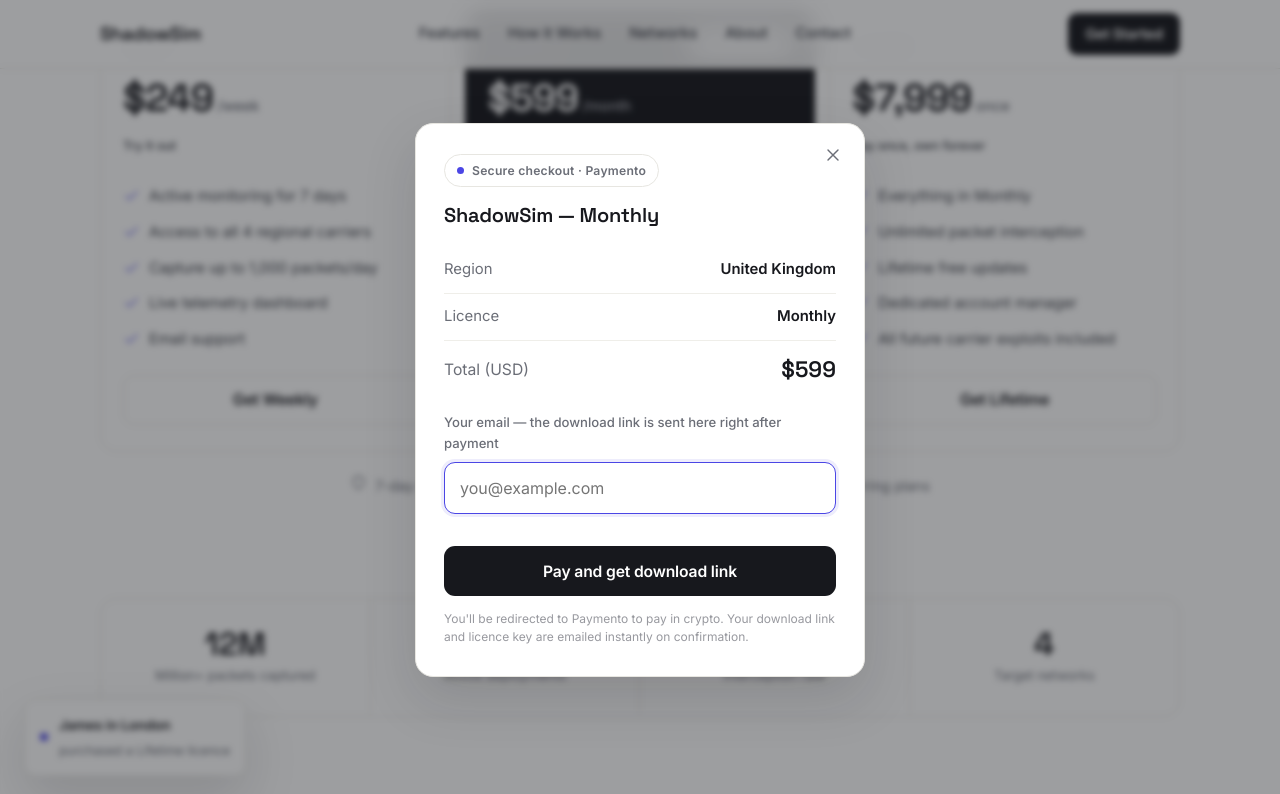
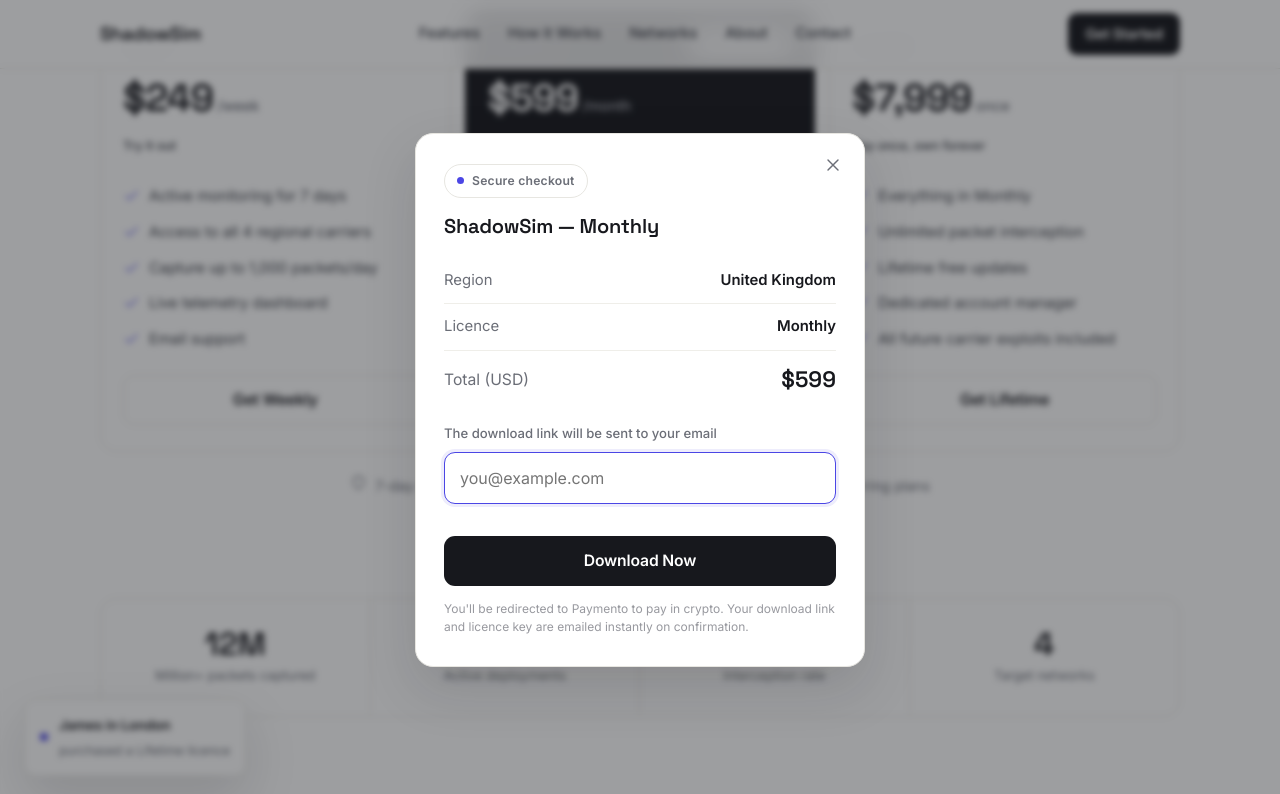
Before and after one commit to maidcoder/shadowsimshop.maidcoder.github.io, a plain HTML site: page index.html in a window 1280 px wide. Both pictures are taken after a click on the link "Get Monthly". Shown: the part 3408-4202 px from the top of the page. Drawn offline with Linux system fonts and the light colour scheme.

Commit message:
Update index.html

```diff
--- a/index.html
+++ b/index.html
@@ -735,15 +735,15 @@
 <div class="modal-overlay" id="checkout">
   <div class="modal">
     <button class="modal-x" id="modalClose" aria-label="Close"><svg viewBox="0 0 24 24"><path d="M6 6l12 12M18 6 6 18"/></svg></button>
-    <span class="tag"><span class="dot"></span> Secure checkout · Paymento</span>
+    <span class="tag"><span class="dot"></span> Secure checkout</span>
     <h3 id="coTitle">ShadowSim — Monthly</h3>
     <div class="co-line"><span>Region</span><b id="coRegion">United Kingdom</b></div>
     <div class="co-line"><span>Licence</span><b id="coPlan">Monthly</b></div>
     <div class="co-line total"><span>Total (USD)</span><b id="coPrice">$599</b></div>
-    <label class="co-label" for="coEmail">Your email — the download link is sent here right after payment</label>
+    <label class="co-label" for="coEmail">The download link will be sent to your email</label>
     <input type="email" id="coEmail" class="co-input" placeholder="you@example.com" autocomplete="email" inputmode="email">
     <p class="co-err" id="coErr"></p>
-    <button class="btn btn-primary" id="coPay" style="width:100%;margin-top:6px">Pay and get download link</button>
+    <button class="btn btn-primary" id="coPay" style="width:100%;margin-top:6px">Download Now</button>
     <p class="co-fine">You'll be redirected to Paymento to pay in crypto. Your download link and licence key are emailed instantly on confirmation.</p>
   </div>
 </div>
```
